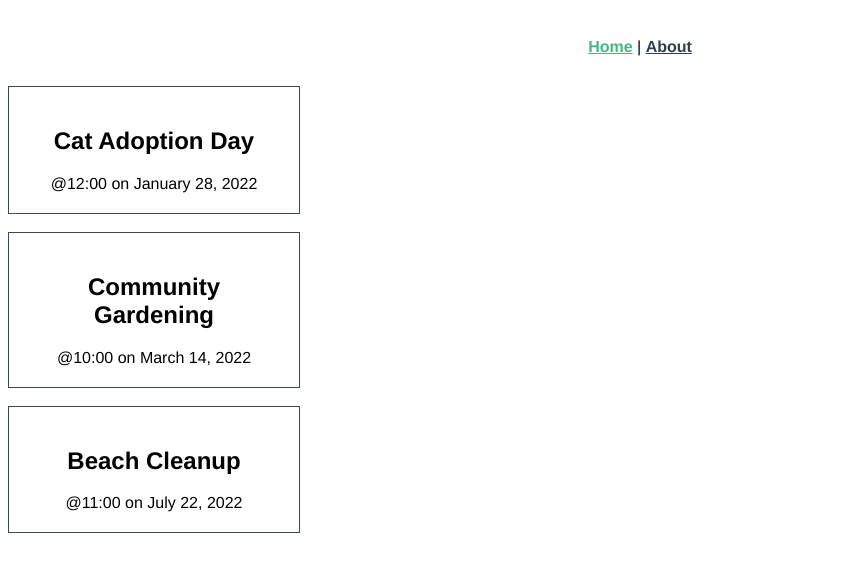
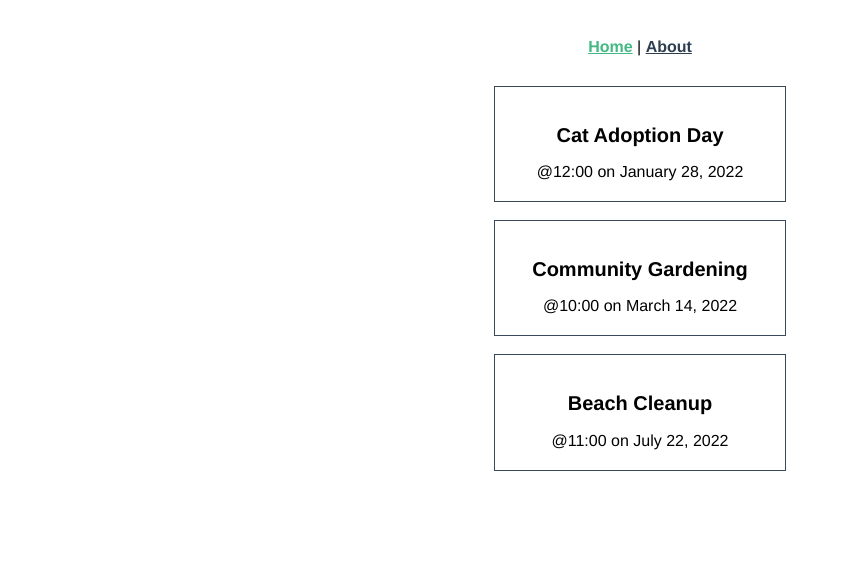
Before and after one commit to Leviathun/Component-Lab2-6-Vue-dev-with-Vite-and-TypeScript, a Vue app in the folder 331-intro-to-vite/: page / in a window 1280 px wide. Shown: the top 572 px of the page, without its empty margins (0-841 px from the left). Built offline with nearby package versions, Linux system fonts and the light colour scheme.

Commit message:
8.5-8.6 Center card & global style

```diff
--- a/331-intro-to-vite/src/App.vue
+++ b/331-intro-to-vite/src/App.vue
@@ -17,7 +17,7 @@ import { RouterLink, RouterView } from 'vue-router'
   </div>
 </template>
 
-<style scoped>
+<style>
 #layout {
   font-family: Avenir, Helvetica, Arial, sans-serif;
   -webkit-font-smoothing: antialiased;
@@ -38,4 +38,8 @@ nav a {
 nav a.router-link-exact-active {
   color: #42b983;
 }
+
+h2 {
+  font-size: 20px
+}
 </style>
--- a/331-intro-to-vite/src/views/HomeView.vue
+++ b/331-intro-to-vite/src/views/HomeView.vue
@@ -40,7 +40,15 @@
 </script>
 
 <template>
-  <div class="home">
+  <div class="events">
     <EventCard v-for="event in events" :key="event.id" :event="event"/>
   </div>
 </template>
+
+<style scoped>
+.events {
+  display: flex;
+  flex-direction: column;
+  align-items: center;
+}
+</style>
```
